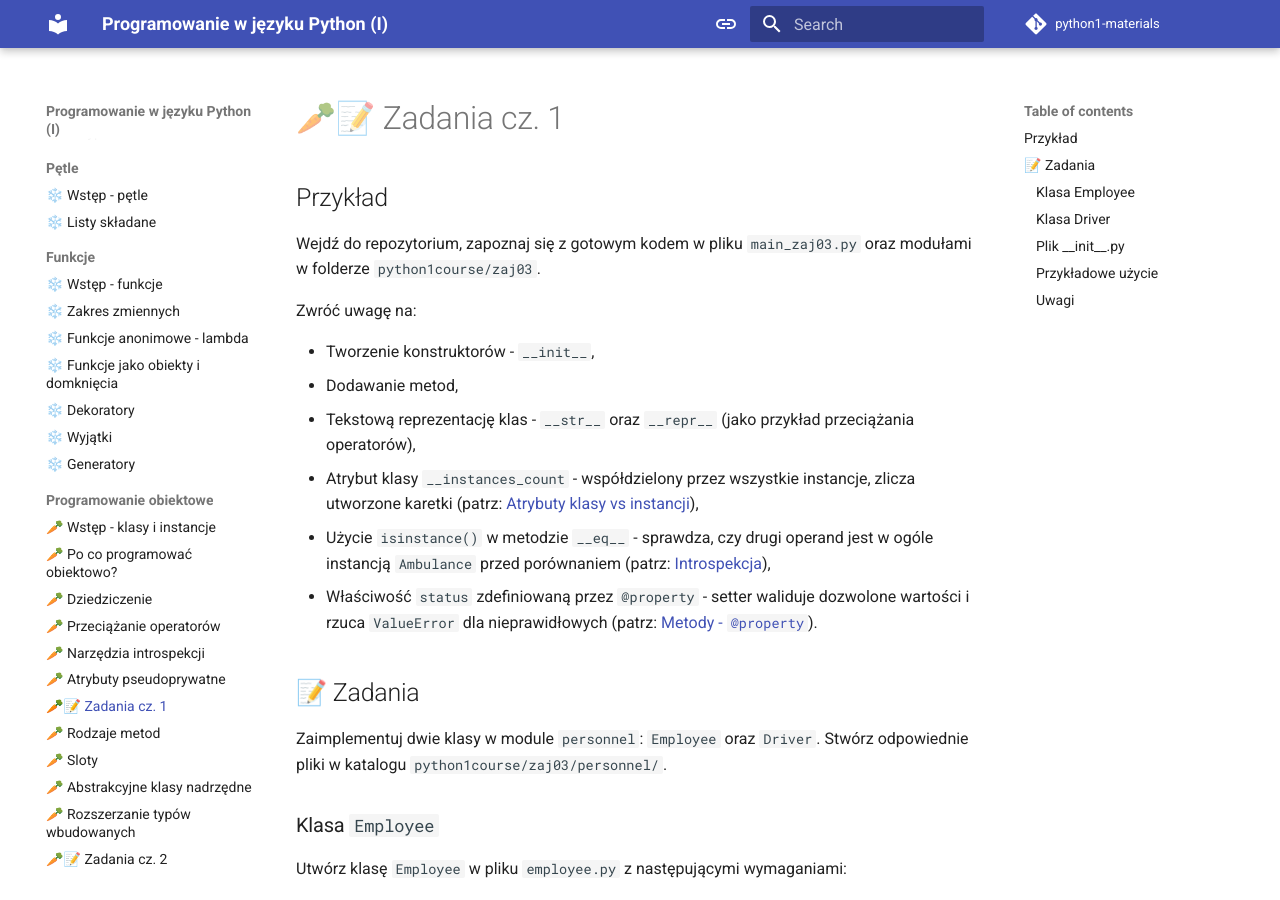
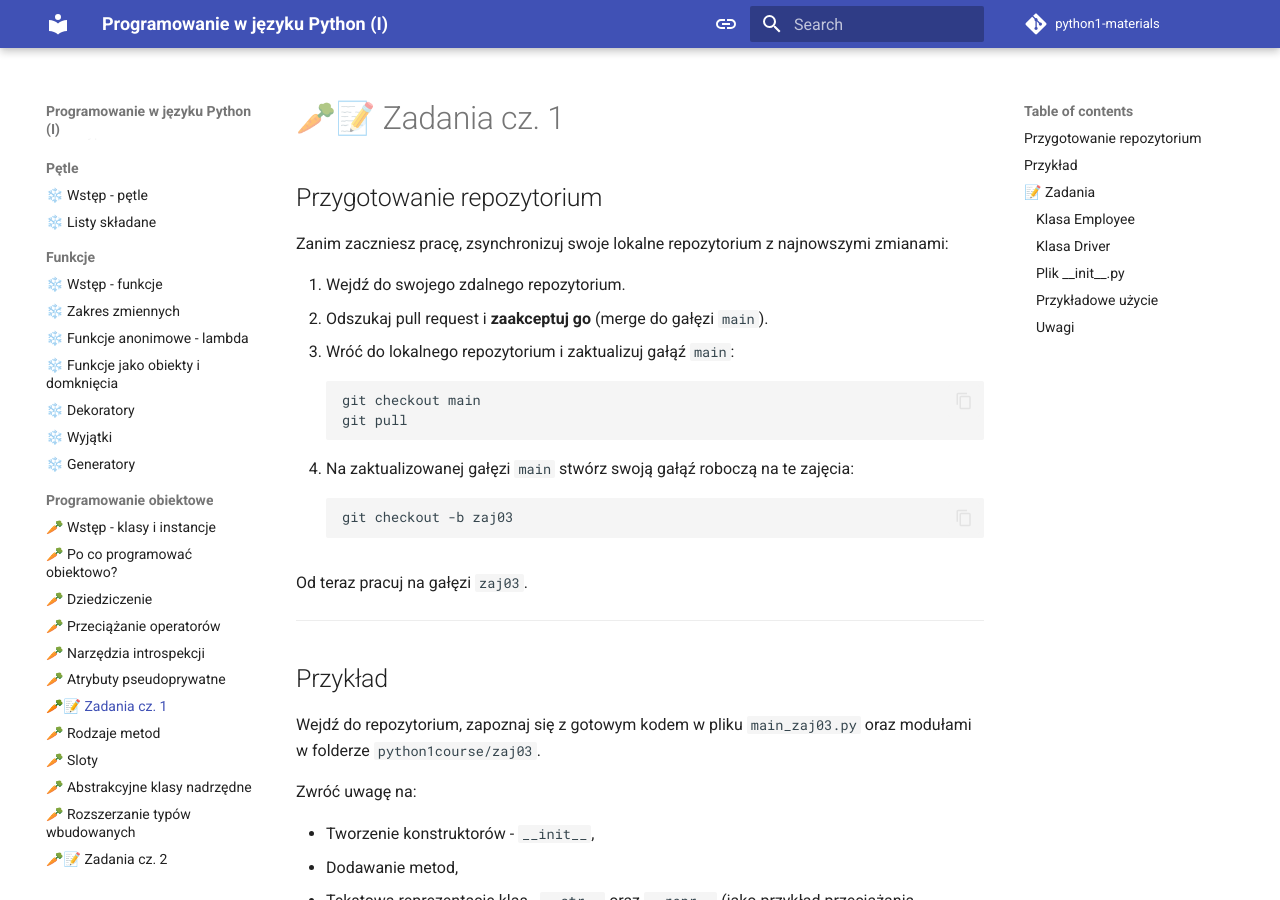
Before and after one commit to eo-agh/python1-materials, an MkDocs documentation site: the page built from docs/zaj03/zadania1.md, in a window 1280 px wide and 900 px high. Built offline with MkDocs 1.6.1 and Material for MkDocs 9.7.7, drawn with Linux system fonts in a browser that asks for light colours; comment, search, counter and statistics services are not loaded.

Commit message:
feat: GIN zaj03 p2

````diff
--- a/docs/zaj03/zadania1.md
+++ b/docs/zaj03/zadania1.md
@@ -1,3 +1,23 @@
+## Przygotowanie repozytorium
+
+Zanim zaczniesz pracę, zsynchronizuj swoje lokalne repozytorium z najnowszymi zmianami:
+
+1. Wejdź do swojego zdalnego repozytorium.
+2. Odszukaj pull request i **zaakceptuj go** (merge do gałęzi `main`).
+3. Wróć do lokalnego repozytorium i zaktualizuj gałąź `main`:
+   ```bash
+   git checkout main
+   git pull
+   ```
+4. Na zaktualizowanej gałęzi `main` stwórz swoją gałąź roboczą na te zajęcia:
+   ```bash
+   git checkout -b zaj03
+   ```
+
+Od teraz pracuj na gałęzi `zaj03`.
+
+---
+
 ## Przykład
 
 Wejdź do repozytorium, zapoznaj się z gotowym kodem w pliku `main_zaj03.py` oraz modułami w folderze `python1course/zaj03`.
````
